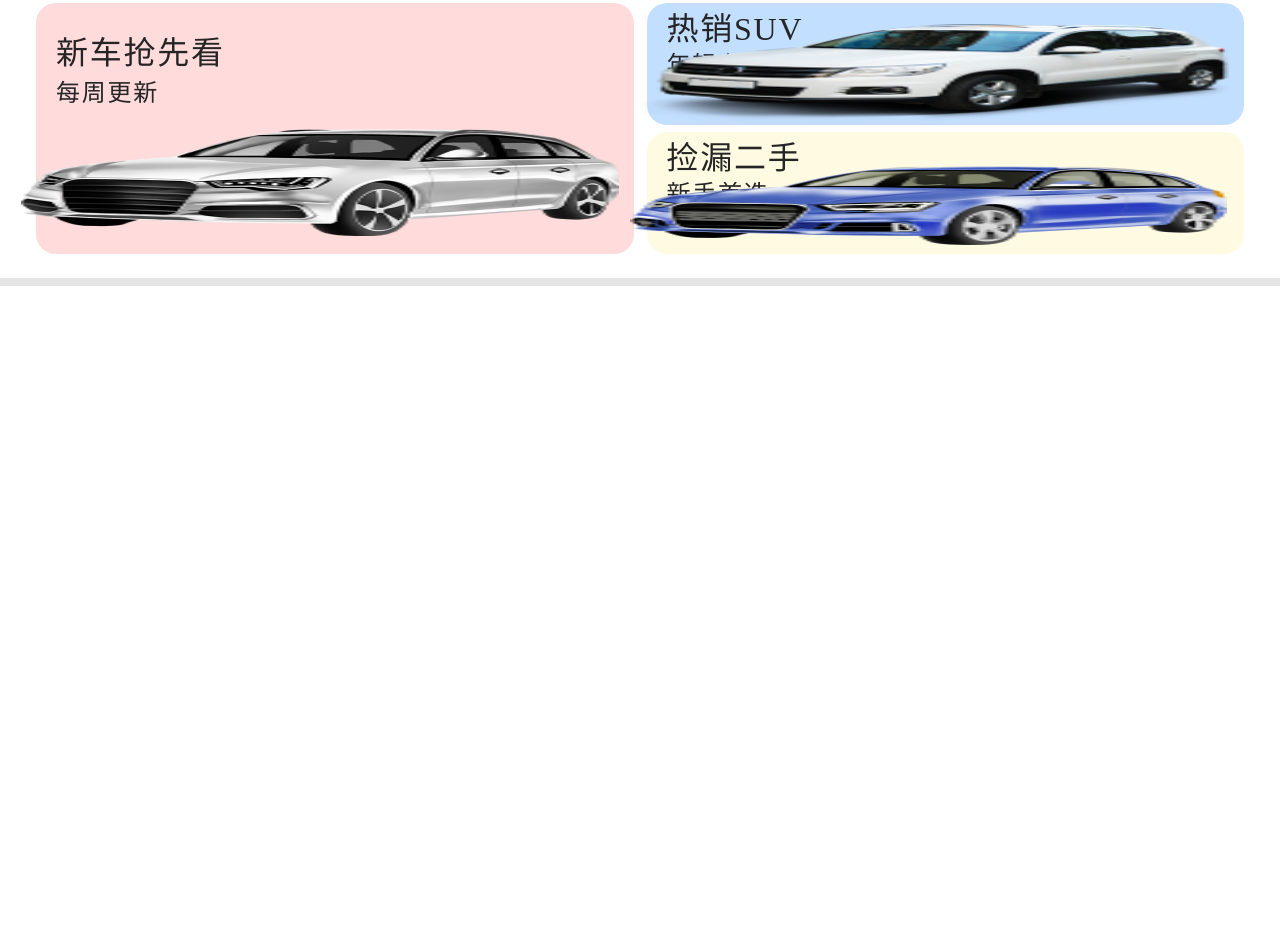
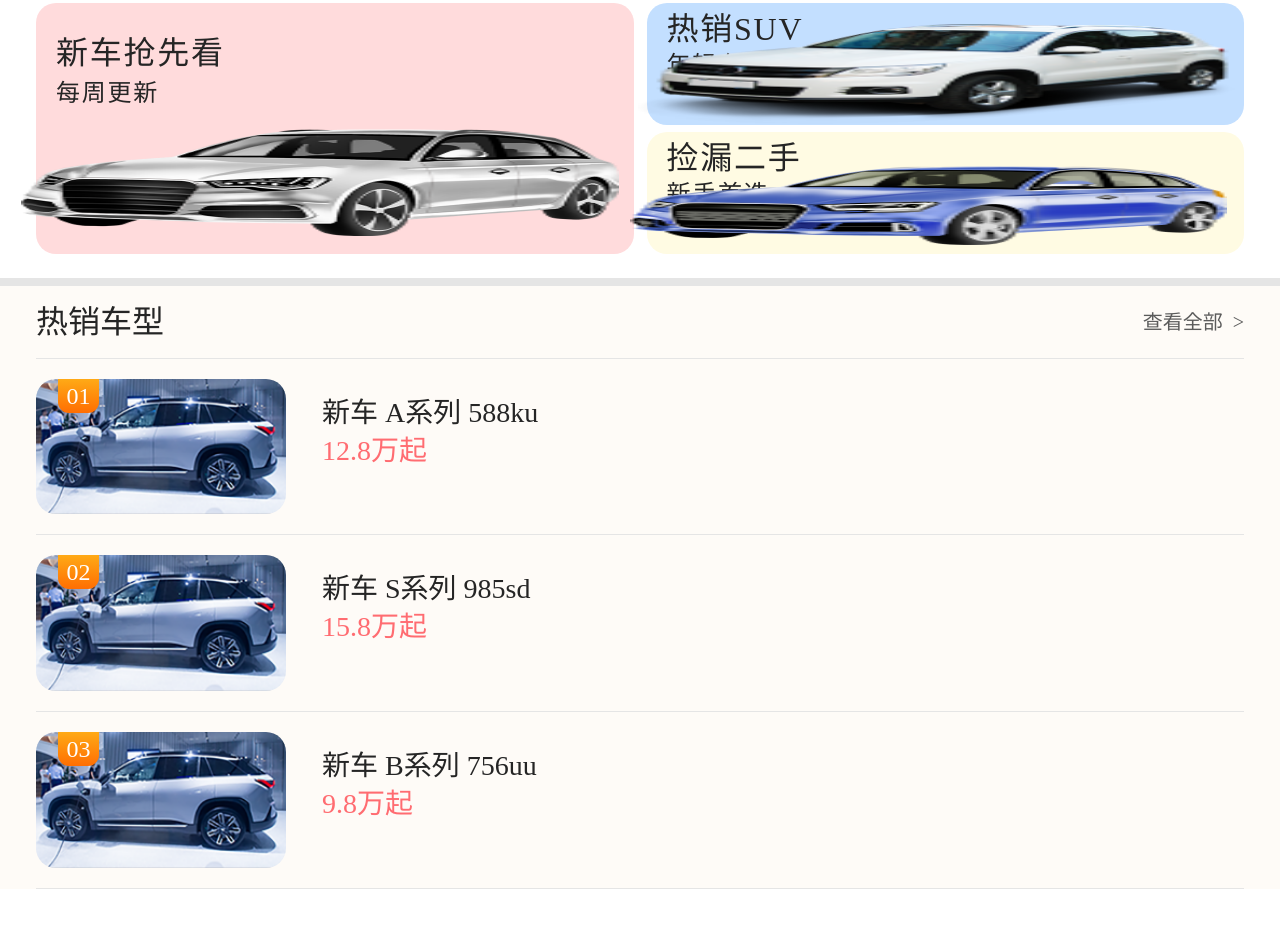
Before and after one commit to Create29/renrencar, a website built with Parcel: page index.html in a window 1280 px wide. Shown: the part 1064-1992 px from the top of the page. Before the commit the page ends 1462 px from the top, so only its background shows below. Built offline with nearby package versions, Linux system fonts and the light colour scheme; files whose address does not match are found by name.

Commit message:
commit two

```diff
--- a/index.html
+++ b/index.html
@@ -220,6 +220,35 @@
           </div>
         </div>
       </section>
+      <section class="hot-car-section">
+        <div class="hot-cat-title-box">
+          <span class="hot-cat-title">热销车型</span>
+          <span class="hot-cat-look-all">查看全部&nbsp;&nbsp;></span>
+        </div>
+        <div class="hot-car-box">
+          <div class="hot-car-item hot-car-item--1">
+            <img class="hot-car-img" src="src/img/hot-car01.png" alt="" />
+            <div class="hot-cat-text-box">
+              <p class="hot-cat-text">新车 A系列 588ku</p>
+              <p class="hot-cat-money">12.8万起</p>
+            </div>
+          </div>
+          <div class="hot-car-item hot-car-item--2">
+            <img class="hot-car-img" src="src/img/hot-car01.png" alt="" />
+            <div class="hot-cat-text-box">
+              <p class="hot-cat-text">新车 S系列 985sd</p>
+              <p class="hot-cat-money">15.8万起</p>
+            </div>
+          </div>
+          <div class="hot-car-item hot-car-item--3">
+            <img class="hot-car-img" src="src/img/hot-car01.png" alt="" />
+            <div class="hot-cat-text-box">
+              <p class="hot-cat-text">新车 B系列 756uu</p>
+              <p class="hot-cat-money">9.8万起</p>
+            </div>
+          </div>
+        </div>
+      </section>
     </main>
     <nav class="nav-section">
       <div class="nav-box">
@@ -229,12 +258,14 @@
           </div>
           <span class="nav-text">首页</span>
         </div>
-        <div class="nav-item">
-          <div class="nav-img-box">
-            <img class="nav-img" src="src/icon/function05.png" alt="" />
+        <a href="static/bycat.html">
+          <div class="nav-item">
+            <div class="nav-img-box">
+              <img class="nav-img" src="src/icon/function05.png" alt="" />
+            </div>
+            <span class="nav-text">买车</span>
           </div>
-          <span class="nav-text">买车</span>
-        </div>
+        </a>
         <div class="nav-item">
           <div class="nav-img-box">
             <img class="nav-img" src="src/icon/function05.png" alt="" />
--- a/src/css/general.css
+++ b/src/css/general.css
@@ -29,6 +29,7 @@ body {
   --color-dark--1: #252525;
   --color-dark--2: #6e6e6e;
   --color-dark--3: #e5e5e5;
+  --color-dark--4: #5b5b5b;
 
   --color-red--1: #ff3d4d;
   --color-red--2: #ff2a39;
@@ -39,6 +40,8 @@ body {
   --color-origin--3: #ff8828;
   --color-origin--4: #f4a600;
   --color-origin--5: #ff750c;
+  --color-origin--6: #ff6e02;
+  --color-origin--7: #ffaa16;
 
   --color-blue--1: #4e8fee;
   --color-blue--2: #5397ff;
@@ -57,3 +60,11 @@ body {
   -webkit-background-clip: text;
   color: transparent;
 }
+a:link,
+a:visited {
+  color: initial;
+}
+a:hover,
+a:active {
+  color: initial;
+}
--- a/src/css/index.css
+++ b/src/css/index.css
@@ -216,6 +216,70 @@
 /* ************************ */
 /* cards-section */
 .hot-car-section {
+  padding: 0 3.6rem;
+  background-color: rgba(250, 235, 215, 0.211);
+}
+.hot-cat-title-box {
+  padding: 2rem 0;
+  display: flex;
+  justify-content: space-between;
+  align-items: center;
+}
+.hot-cat-title {
+  font-size: 3.2rem;
+  font-weight: 500;
+}
+.hot-cat-look-all {
+  font-size: 2rem;
+  color: var(--color-dark--4);
+}
+.hot-car-item {
+  padding: 2rem 0;
+  display: flex;
+  border-top: 0.1rem solid var(--color-dark--3);
+}
+.hot-car-item:last-child {
+  border-bottom: 0.1rem solid var(--color-dark--3);
+  margin-bottom: 2.4rem;
+}
+.hot-car-img {
+  display: block;
+  width: 25rem;
+  border-radius: 2rem;
+}
+.hot-car-item::before {
+  width: 4.1rem;
+  height: 3.4rem;
+  color: #fff;
+  font-size: 2.4rem;
+  font-weight: 500;
+  background: linear-gradient(var(--color-origin--7), var(--color-origin--6));
+  position: absolute;
+  display: flex;
+  justify-content: center;
+  align-items: center;
+  border-radius: 0 0 1.1rem 1.1rem;
+  transform: translateX(2.2rem);
+}
+.hot-car-item--1::before {
+  content: "01";
+}
+.hot-car-item--2::before {
+  content: "02";
+}
+.hot-car-item--3::before {
+  content: "03";
+}
+.hot-cat-text-box {
+  padding: 2rem 3.6rem;
+}
+.hot-cat-text {
+  font-size: 2.8rem;
+}
+.hot-cat-money {
+  color: var(--color-red--3);
+  font-size: 2.8rem;
+  font-weight: 500;
 }
 /* ************************ */
 /* ************************ */
```
Also changed, not shown: static/bycat.html (added, +34 -0 lines), src/css/bycar.css (added), src/img/hot-car01.png (added).
